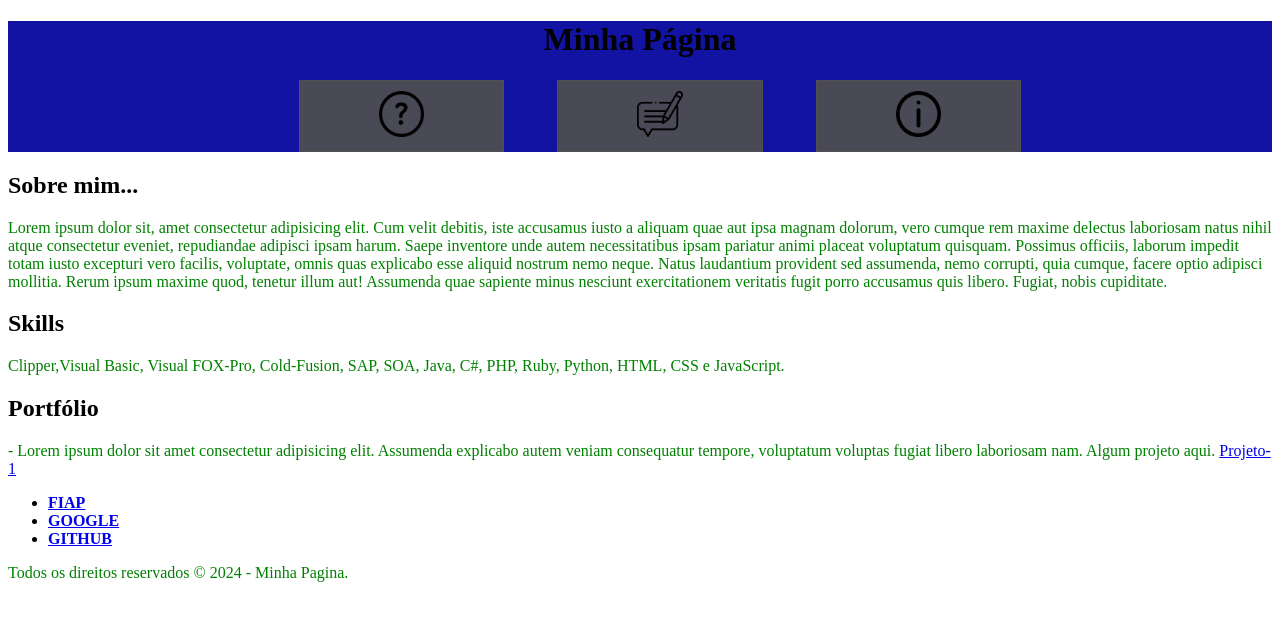
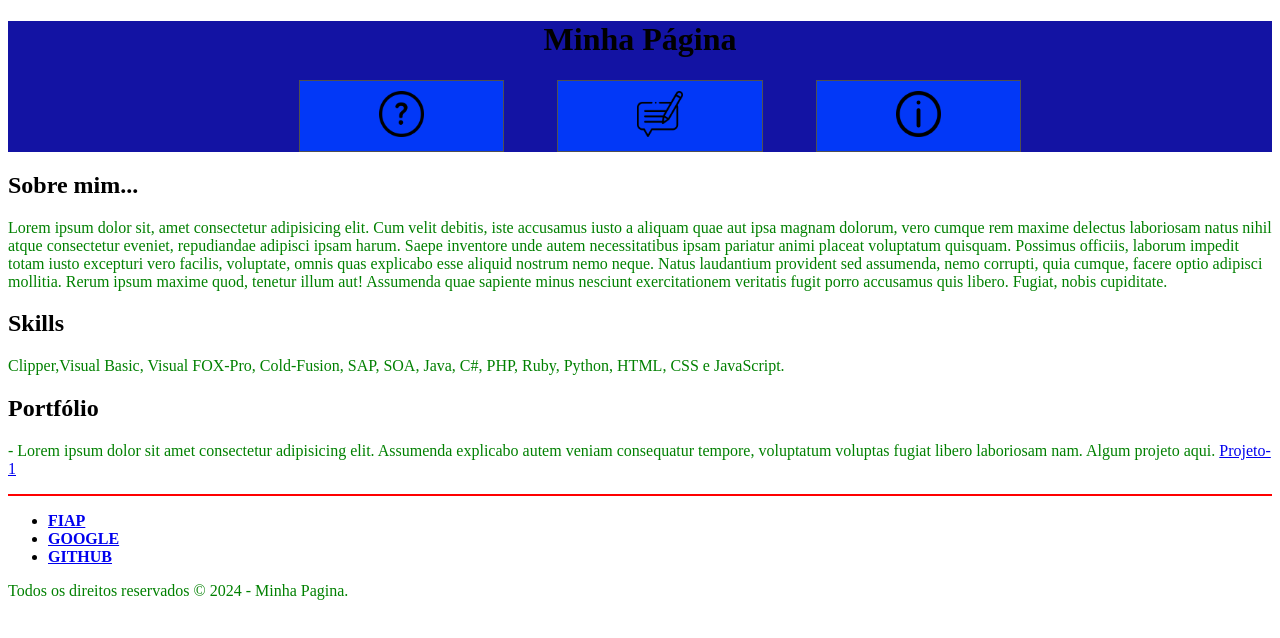
Before and after one commit to felipesora/projeto-inicial, a plain HTML site: page index.html in a window 1280 px wide. Drawn offline with Linux system fonts and the light colour scheme.

Commit message:
adição de uma borda vermelha no rodapé

```diff
--- a/css/estilo.css
+++ b/css/estilo.css
@@ -34,13 +34,13 @@
         border: 1px solid rgba(80, 80, 80);
         display: inline-block;
         margin: 0 2% ;
-        background-color:rgba(80, 80, 80, 0.911);
+        background-color:rgba(0, 60, 255, 0.911);
         padding: 10px;
         width: 15%;
         transition: all 0.4s ease-out;
 
         &:hover{
-            background-color: rgb(65, 65, 65)
+            background-color: rgba(0, 132, 255, 0.705)
         }
 
         /*Nesting elements*/
@@ -83,3 +83,7 @@
     p{
         color: green
     }
+
+    footer{
+        border-top: 2px solid red;
+    }
```
